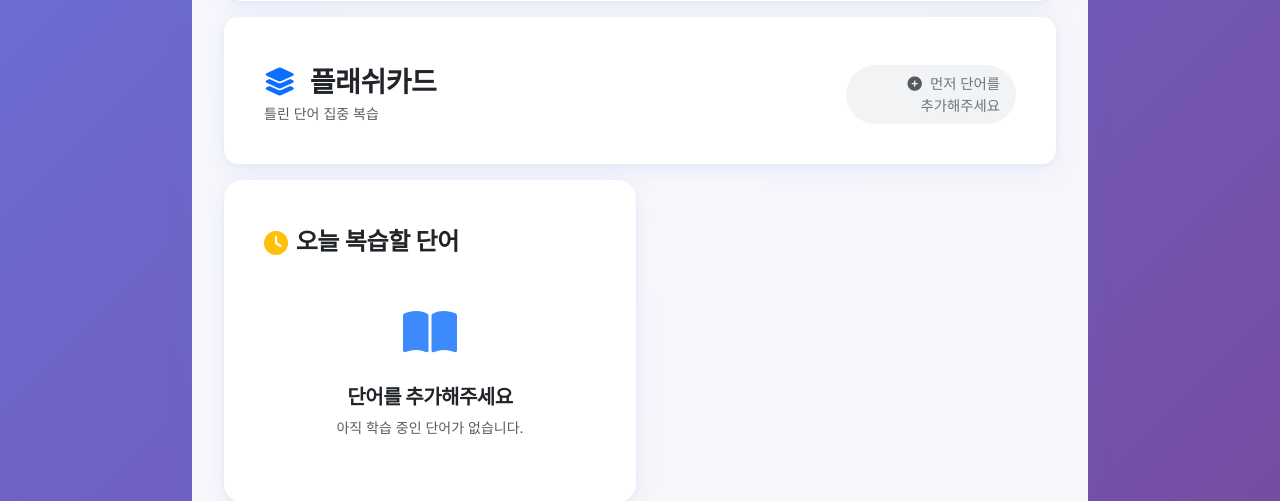
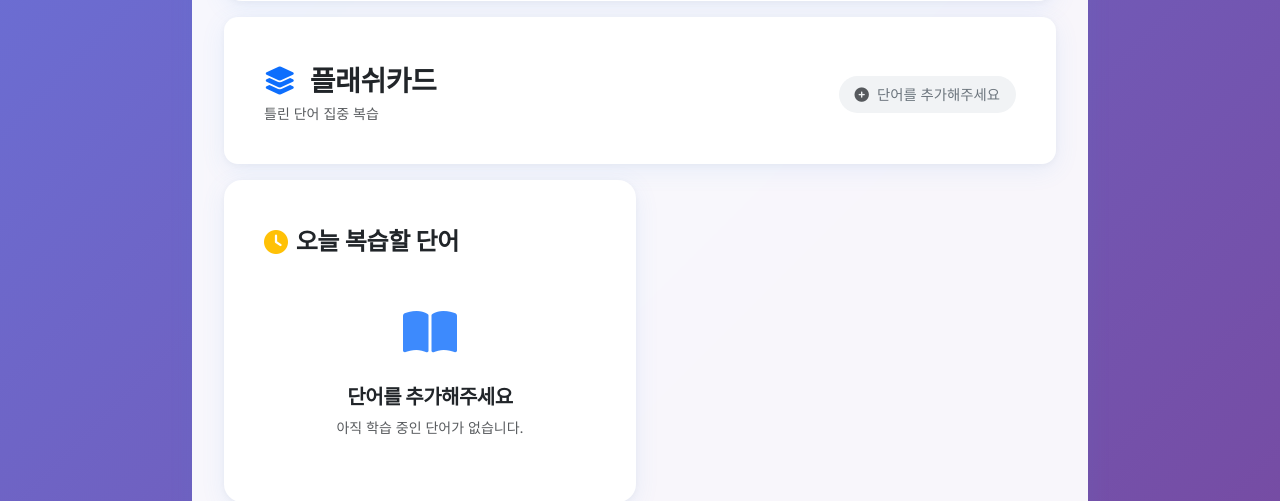
Before and after one commit to shhwangofficial/chinese-voca, a Django app: page /words/ in a window 1280 px wide. Shown: the part 943-1444 px from the top of the page. Run offline with Django 5.2, Linux system fonts and the light colour scheme; the visitor is signed in with stand-in values (Sample User, id 1); data that the repository does not hold is empty.

Commit message:
updates for new user

```diff
--- a/words/templates/words/index.html
+++ b/words/templates/words/index.html
@@ -760,21 +760,21 @@
       <div class="card card-custom" style="height: 100%;">
         <div class="card-body text-center d-flex flex-column justify-content-center">
           <div class="row align-items-center">
-            <div class="col-md-9 text-md-start">
+            <div class="col-md-7 text-md-start">
                <h3 class="card-title mb-1">
                  <i class="fas fa-layer-group text-primary me-2"></i>
                  플래쉬카드
                </h3>
                <p class="text-muted mb-0 small">틀린 단어 집중 복습</p>
             </div>
-            <div class="col-md-3 text-md-end mt-2 mt-md-0">
+            <div class="col-md-5 text-md-end mt-2 mt-md-0">
                {% if total_learning_words > 0 %}
                    <a href="{% url 'words:flashcard_list' %}" class="btn btn-outline-primary w-100" style="border-radius: 12px;">
                        <i class="fas fa-arrow-right me-2"></i>복습하기
                    </a>
                {% else %}
-                   <div class="d-inline-block rounded-pill px-3 py-2 text-secondary" style="background-color: #f1f3f5; font-size: 0.9rem; word-break: keep-all; font-weight: 500;">
-                       <i class="fas fa-plus-circle me-2 text-muted"></i>먼저 단어를 추가해주세요
+                   <div class="d-inline-block rounded-pill px-3 py-2 text-secondary" style="background-color: #f1f3f5; font-size: 0.9rem; word-break: keep-all; font-weight: 500; white-space: nowrap;">
+                       <i class="fas fa-plus-circle me-2 text-muted"></i>단어를 추가해주세요
                    </div>
                {% endif %}
             </div>
```
